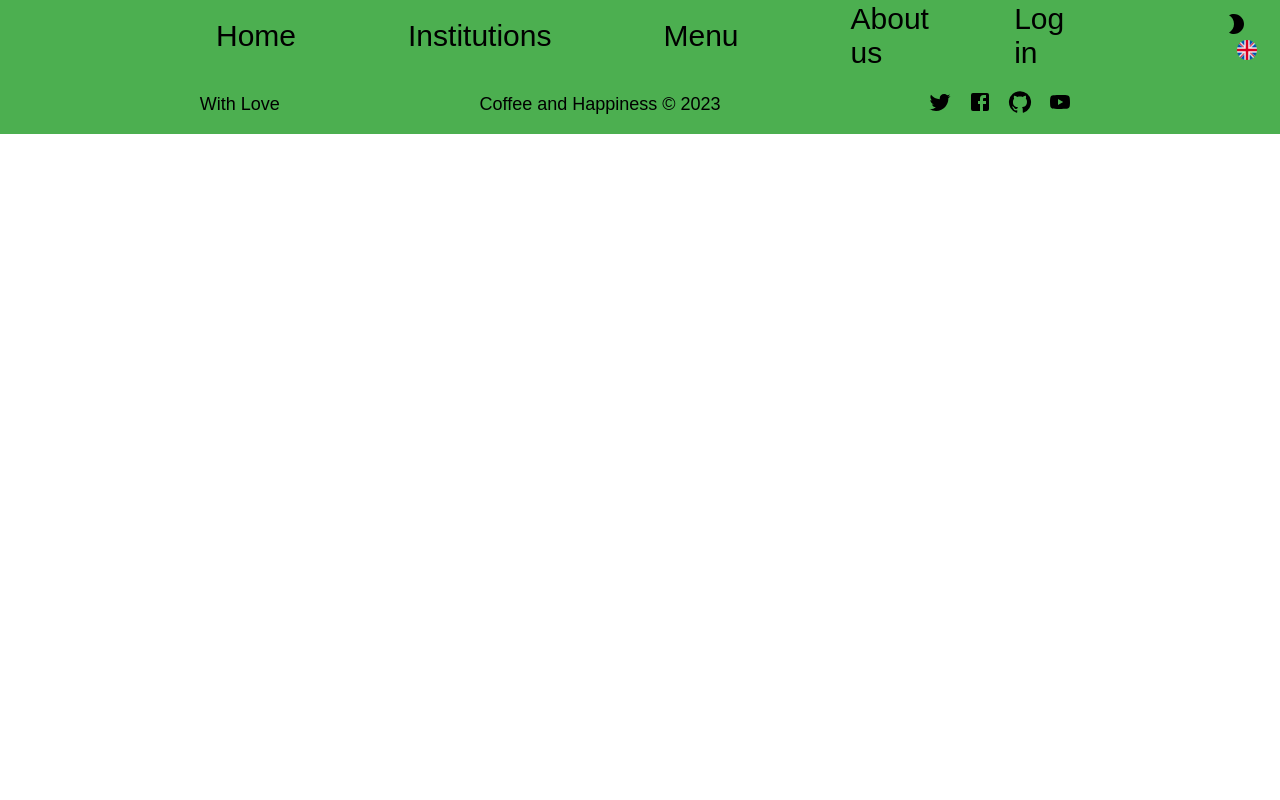
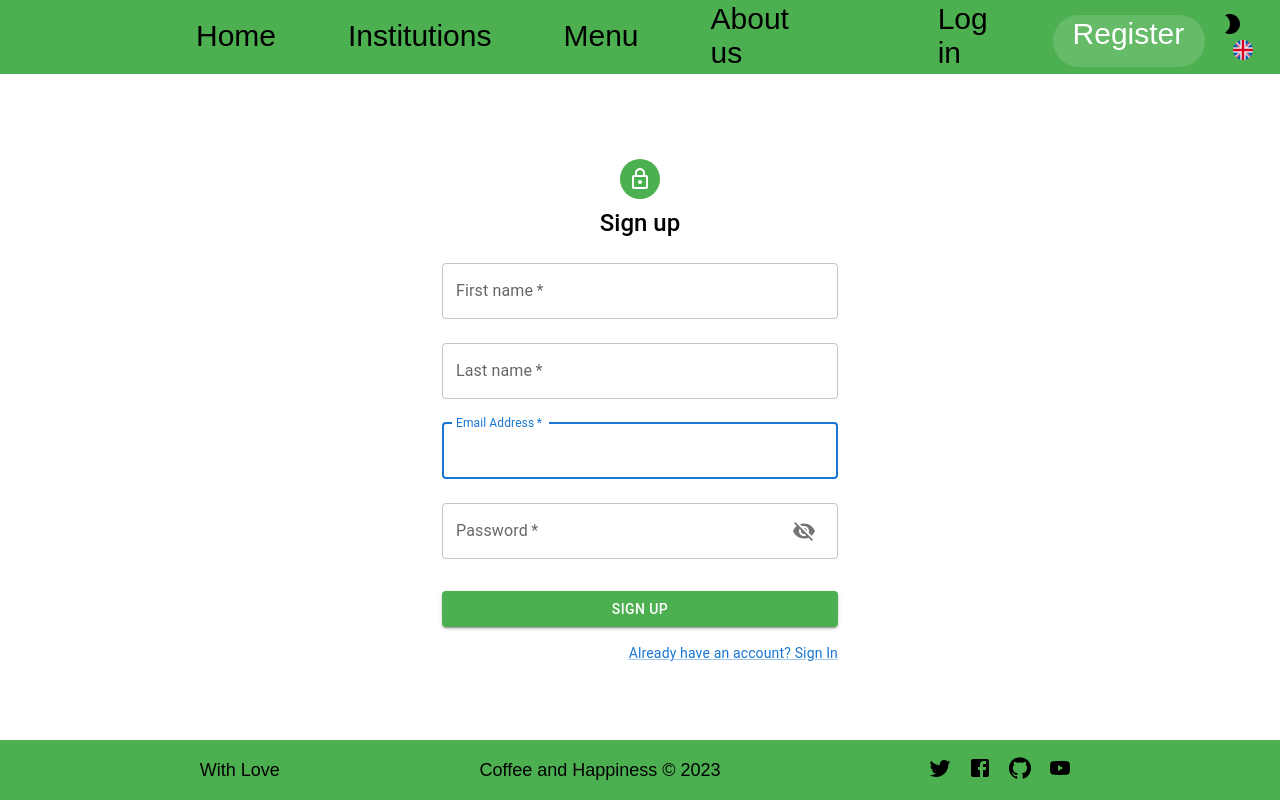
Before and after one commit to hurrr1cane/CoffeeAndHappiness, a Next.js app in the folder frontend/: page /register in a window 1280 px wide. Built offline with nearby package versions, Linux system fonts and the light colour scheme; a web font is replaced by a local one.

Commit message:
added login and register forms

```diff
--- a/frontend/src/app/components/Navbar/Navbar.js
+++ b/frontend/src/app/components/Navbar/Navbar.js
@@ -26,7 +26,8 @@
       'menu': useRef(),
       'about-us': useRef(),
       'user': useRef(),
-      'login': useRef()
+      'login': useRef(),
+      'register':useRef()
     };
 
 
@@ -65,6 +66,7 @@
         <Link ref={tabRefs["about-us"]} onClick={() => {handleTabClick('about-us')}} className={`${styles.link} ${stylesData.selectedTab === 'about-us' ? styles.selected : '' }`} href="/about-us"><h1>About us</h1></Link>
         {/* <Link ref={tabRefs.user} onClick={() => {handleTabClick('user')}} className={`${styles.link} ${stylesData.selectedTab === 'user' ? styles.selected : '' }`} href="/user"><h1>User</h1></Link> */}
         <Link ref={tabRefs.login} onClick={() => {handleTabClick('login')}} className={`${styles.link} ${stylesData.selectedTab === 'login' ? styles.selected : '' }`} href="/login"><h1>Log in</h1></Link>
+        <Link ref={tabRefs.register} onClick={() => {handleTabClick('register')}} className={`${styles.link} ${stylesData.selectedTab === 'register' ? styles.selected : '' }`} href="/register"><h1>Register</h1></Link>
 
         <div className={styles['icons-container']}>
           <Brightness2Icon/>
--- a/frontend/src/app/components/Navbar/Navbar.module.scss
+++ b/frontend/src/app/components/Navbar/Navbar.module.scss
@@ -25,6 +25,7 @@ $lightgreen: #66bb69;
 
 .icons-container {
   margin-right: 1rem;
+  margin-left: auto;
   margin-top: 0.25rem;
   &:hover{
     cursor: pointer;
@@ -63,13 +64,13 @@ $lightgreen: #66bb69;
   }
 
 .link {
-    padding-left: 1.5rem;
-    padding-right: 1.5rem;
+    padding-left: 1.25rem;
+    padding-right: 1.25rem;
     padding-top: 0.5rem;
     padding-bottom: 0.5rem;
     font-size: 20px;
-    margin-left: 2rem;
-    margin-right: 2rem;
+    margin-left: 1rem;
+    margin-right: 1rem;
     border-radius: 30px;
     color:inherit;
     text-decoration: none;
@@ -88,9 +89,10 @@ $lightgreen: #66bb69;
         transition: transform 0.3s ease;
         transform: translateY(-2px);
     }
-    &:last-of-type {
-      margin-right: 8rem;
-      margin-left: auto;
+    &:nth-of-type(5) {
+      // margin-right: 5rem;
+      margin-left: 5rem;
+
   }
 }
 
--- a/frontend/src/app/components/VideoBackground/VideoBackground.js
+++ b/frontend/src/app/components/VideoBackground/VideoBackground.js
@@ -3,7 +3,7 @@ import styles from './Video.module.scss'
 const VideoBackground = (props) => {
   return (
     <div className={styles['video-background']}>
-      <video preload autoPlay muted loop>
+      <video preload='true' autoPlay muted loop>
         <source src='/video.mp4' type="video/mp4" />
       </video>
       {props.children}
--- a/frontend/src/app/globals.scss
+++ b/frontend/src/app/globals.scss
@@ -15,6 +15,8 @@ a {
   text-decoration: none;
 }
 
+
+
 a:visited {
   color: inherit;
   text-decoration: none;
--- a/frontend/src/app/register/page.js
+++ b/frontend/src/app/register/page.js
@@ -1,7 +1,163 @@
 "use client"
 
 import styles from './page.module.scss'
+import Avatar from '@mui/material/Avatar';
+import Button from '@mui/material/Button';
+import TextField from '@mui/material/TextField';
+import Link from '@mui/material/Link';
+import Grid from '@mui/material/Grid';
+import Box from '@mui/material/Box';
+import LockOutlinedIcon from '@mui/icons-material/LockOutlined';
+import Typography from '@mui/material/Typography';
+import { useForm } from 'react-hook-form'
+import { Container } from '@mui/material';
+// import axios from 'axios'
+import { useState } from 'react';
+import { IconButton, InputAdornment } from '@mui/material';
+import Visibility from "@mui/icons-material/Visibility";
+import VisibilityOff from "@mui/icons-material/VisibilityOff";
+import NextLink from 'next/link'
+
+
+
+
+
+
+
 
 export default function Home() {
-    <div><h1>register page</h1></div>
+
+  const [showPassword, setShowPassword] = useState(false);
+  const handleClickShowPassword = () => setShowPassword(!showPassword);
+  const { handleSubmit, register, formState: { errors } } = useForm();
+  const [errorMessage, setErrorMessage] = useState('');
+  const onSubmit = (data) => {
+    console.log(
+      {
+        firstname: data.firstName,
+        lastname: data.lastName,
+        email: data.email,
+        password: data.password,
+        role: 'USER'
+      });
+  };
+  return (
+   <main className={styles.main}>
+    <Container component="main" maxWidth="xs">
+      <Box
+          sx={{
+            marginTop: 8,
+            display: 'flex',
+            flexDirection: 'column',
+            alignItems: 'center',
+          }}
+        >
+          <Avatar sx={{ m: 1, bgcolor: '#4caf50' }}>
+            <LockOutlinedIcon />
+          </Avatar>
+          <Typography component="h1" variant="h5">
+            Sign up
+          </Typography>
+          <Box component="form" onSubmit={handleSubmit(onSubmit)} noValidate sx={{ mt: 1 }}>
+            <TextField
+              {...register('firstName', { required: 'First name is required' })}
+              margin="normal"
+              required
+              fullWidth
+              name="firstName"
+              label="First name"
+              id="firstName"
+              error={!!errors.firstName}
+              helperText={errors.firstName?.message}
+            />
+            <TextField
+              {...register('lastName', { required: 'Last name is required' })}
+              margin="normal"
+              required
+              fullWidth
+              name="lastName"
+              label="Last name"
+              id="lastName"
+              error={!!errors.lastName}
+              helperText={errors.lastName?.message}
+            />
+            <TextField
+              {...register('email', {
+                required: 'Email address is required',
+                pattern: {
+                  value: /^[A-Z0-9._%+-]+@[A-Z0-9.-]+\.[A-Z]{2,4}$/i,
+                  message: 'Invalid email address'
+                }
+              })}
+
+              margin="normal"
+              required
+              fullWidth
+              id="email"
+              label="Email Address"
+              name="email"
+              autoComplete="email"
+              autoFocus
+              error={!!errors.email}
+              helperText={errors.email?.message}
+            />
+            <TextField
+              {...register('password', {
+                required: 'Password is required',
+                minLength: {
+                  value: 8,
+                  message: 'Password must be at least 8 characters long'
+                }
+              })}
+              margin="normal"
+              required
+              fullWidth
+              name="password"
+              label="Password"
+              type={showPassword ? "text" : "password"}
+              InputProps={{
+                endAdornment: (
+                  <InputAdornment position="end">
+                    <IconButton
+                      aria-label="toggle password visibility"
+                      onClick={handleClickShowPassword}
+
+                    >
+                      {showPassword ? <Visibility /> : <VisibilityOff />}
+                    </IconButton>
+                  </InputAdornment>)
+              }}
+              id="password"
+              autoComplete="current-password"
+              error={!!errors.password}
+              helperText={errors.password?.message}
+            />
+            <Typography component="h1" variant="h5" color="error">
+              {errorMessage}
+            </Typography>
+            <Button
+              type="submit"
+              fullWidth
+              variant="contained"
+              sx={{ mt: 3, mb: 2, bgcolor:"#4caf50", '&:hover':{bgcolor:"#4caf50 "} }}
+            >
+              Sign Up
+            </Button>
+            <Grid container>
+              <Grid item xs>
+
+              </Grid>
+              <Grid item>
+                <Link component={NextLink} href='/login' variant="body2">
+                  {"Already have an account? Sign In"}
+                </Link>
+              </Grid>
+            </Grid>
+          </Box>
+        </Box>
+    </Container>
+   </main>
+
+  )
+
 }
--- a/frontend/src/app/register/page.module.scss
+++ b/frontend/src/app/register/page.module.scss
@@ -1,3 +1,9 @@
+@use '../base.scss';
+
 .main {
-    height: 100vh;
+    display: flex;
+    align-items: center;
+    justify-content: center;
+    height: 83.25vh;
+    padding-bottom: 8rem;
 }
--- a/frontend/src/app/user/page.module.scss
+++ /dev/null
@@ -1,5 +0,0 @@
-@use '../base.scss';
-
-.main {
-    height: 100vh;
-}
```
Also changed, not shown: frontend/src/app/login/page.js (+13 -3 lines), frontend/src/app/user/page.js (deleted, +0 -11 lines).
